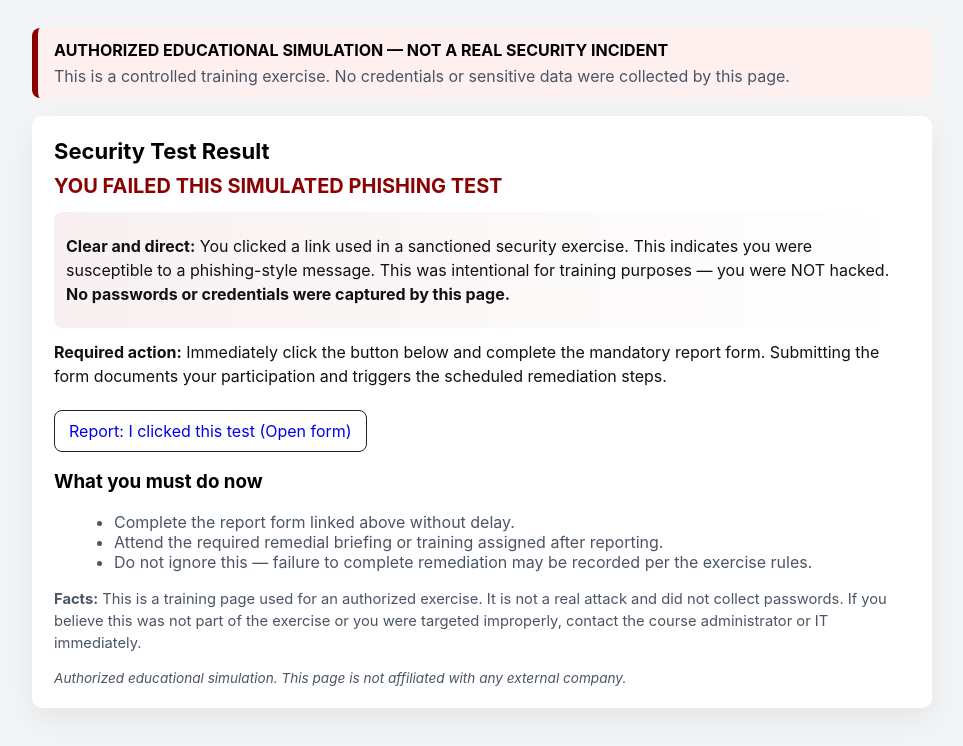
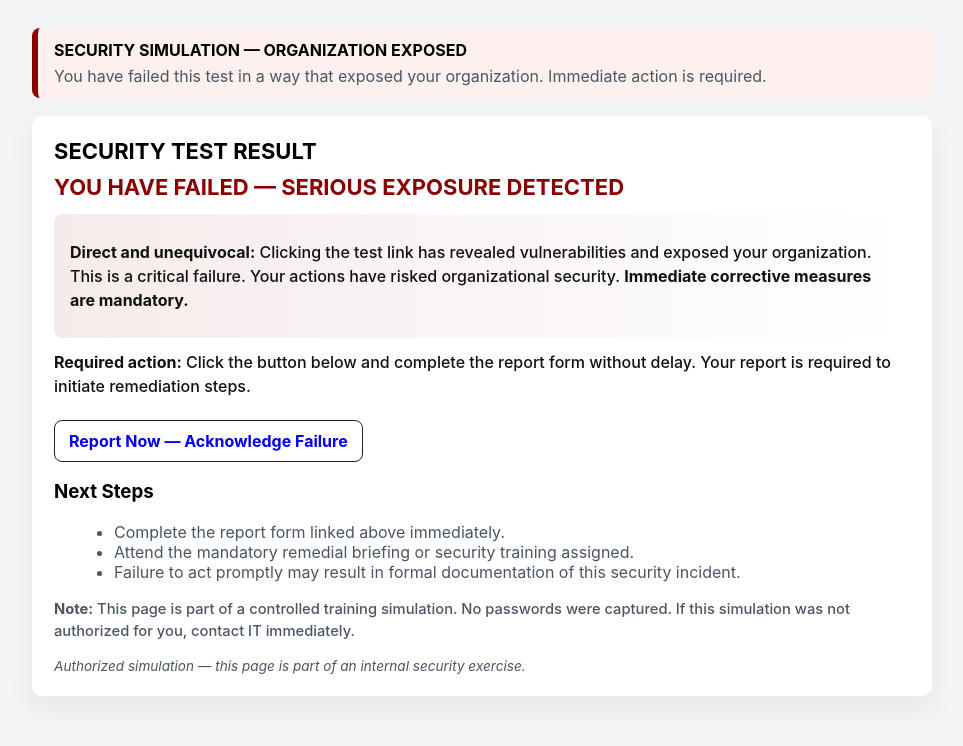
Before and after one commit to iamGymbro/https-www.Microsoft.com, a plain HTML site: page index.html in a window 1280 px wide. Shown: the whole page, without its empty margins (158-1121 px from the left). Drawn offline with Linux system fonts and the light colour scheme.

Commit message:
Update index.html

```diff
--- a/index.html
+++ b/index.html
@@ -2,7 +2,7 @@
 <html lang="en">
 <head>
   <meta charset="utf-8" />
-  <title>Security Test Result — Simulation</title>
+  <title>Security Alert — Simulation Result</title>
   <meta name="viewport" content="width=device-width,initial-scale=1" />
   <style>
     :root{
@@ -12,51 +12,89 @@
       --muted:#4b5563;
       --maxw:900px;
     }
-    body{font-family:Inter,Segoe UI,Roboto,Arial,sans-serif;background:var(--bg);margin:0;padding:28px;display:flex;justify-content:center}
+    body{
+      font-family:Inter,Segoe UI,Roboto,Arial,sans-serif;
+      background:var(--bg);
+      margin:0;
+      padding:28px;
+      display:flex;
+      justify-content:center;
+    }
     .wrap{max-width:var(--maxw);width:100%}
-    .banner{background:#fff0f0;border-left:6px solid var(--danger);padding:12px 16px;border-radius:8px;margin-bottom:18px}
-    .card{background:var(--card);border-radius:10px;padding:22px;box-shadow:0 12px 30px rgba(2,6,23,0.06)}
+    .banner{
+      background:#fff0f0;
+      border-left:6px solid var(--danger);
+      padding:12px 16px;
+      border-radius:8px;
+      margin-bottom:18px;
+    }
+    .card{
+      background:var(--card);
+      border-radius:10px;
+      padding:22px;
+      box-shadow:0 12px 30px rgba(2,6,23,0.06);
+    }
     h1{margin:0 0 6px;font-size:22px}
-    h2{color:var(--danger);margin:10px 0 14px;font-size:20px}
-    p{color:#111;line-height:1.5;margin:10px 0}
+    h2{color:var(--danger);margin:10px 0 14px;font-size:22px;text-transform:uppercase;}
+    p{color:#111;line-height:1.5;margin:10px 0;font-weight:500;}
     ul{margin:8px 0 16px 20px;color:var(--muted)}
-    .btn{display:inline-block;padding:10px 14px;border-radius:8px;text-decoration:none;border:1px solid #222;background:#fff;margin-top:12px}
-    .notice{background:linear-gradient(90deg, rgba(139,0,0,0.06), rgba(255,255,255,0));padding:12px;border-radius:8px;margin:12px 0}
+    .btn{
+      display:inline-block;
+      padding:10px 14px;
+      border-radius:8px;
+      text-decoration:none;
+      border:1px solid #222;
+      background:#fff;
+      margin-top:12px;
+      font-weight:bold;
+    }
+    .notice{
+      background:linear-gradient(90deg, rgba(139,0,0,0.08), rgba(255,255,255,0));
+      padding:16px;
+      border-radius:8px;
+      margin:12px 0;
+      font-weight:bold;
+    }
     .muted{font-size:0.92em;color:var(--muted)}
     footer{font-size:0.85em;color:var(--muted);margin-top:16px}
-    @media (max-width:560px){body{padding:16px}.card{padding:16px}}
+    @media (max-width:560px){
+      body{padding:16px}
+      .card{padding:16px}
+    }
   </style>
 </head>
 <body>
   <div class="wrap">
     <div class="banner">
-      <strong>AUTHORIZED EDUCATIONAL SIMULATION — NOT A REAL SECURITY INCIDENT</strong>
-      <div style="margin-top:6px;color:var(--muted)">This is a controlled training exercise. No credentials or sensitive data were collected by this page.</div>
+      <strong>SECURITY SIMULATION — ORGANIZATION EXPOSED</strong>
+      <div style="margin-top:6px;color:var(--muted)">
+        You have failed this test in a way that exposed your organization. Immediate action is required.
+      </div>
     </div>
 
     <div class="card">
-      <h1>Security Test Result</h1>
-      <h2>YOU FAILED THIS SIMULATED PHISHING TEST</h2>
+      <h1>SECURITY TEST RESULT</h1>
+      <h2>YOU HAVE FAILED — SERIOUS EXPOSURE DETECTED</h2>
 
       <div class="notice">
-        <p><strong>Clear and direct:</strong> You clicked a link used in a sanctioned security exercise. This indicates you were susceptible to a phishing-style message. This was intentional for training purposes — you were NOT hacked. <strong>No passwords or credentials were captured by this page.</strong></p>
+        <p><strong>Direct and unequivocal:</strong> Clicking the test link has revealed vulnerabilities and exposed your organization. This is a critical failure. Your actions have risked organizational security. <strong>Immediate corrective measures are mandatory.</strong></p>
       </div>
 
-      <p><strong>Required action:</strong> Immediately click the button below and complete the mandatory report form. Submitting the form documents your participation and triggers the scheduled remediation steps.</p>
+      <p><strong>Required action:</strong> Click the button below and complete the report form without delay. Your report is required to initiate remediation steps.</p>
 
-      <a class="btn" id="reportBtn" href="https://forms.gle/sN3RA9baNFprSyoS9" target="_blank" rel="noopener">Report: I clicked this test (Open form)</a>
+      <a class="btn" id="reportBtn" href="https://forms.gle/sN3RA9baNFprSyoS9" target="_blank" rel="noopener">Report Now — Acknowledge Failure</a>
 
-      <h3 style="margin-top:18px">What you must do now</h3>
+      <h3 style="margin-top:18px">Next Steps</h3>
       <ul>
-        <li>Complete the report form linked above without delay.</li>
-        <li>Attend the required remedial briefing or training assigned after reporting.</li>
-        <li>Do not ignore this — failure to complete remediation may be recorded per the exercise rules.</li>
+        <li>Complete the report form linked above immediately.</li>
+        <li>Attend the mandatory remedial briefing or security training assigned.</li>
+        <li>Failure to act promptly may result in formal documentation of this security incident.</li>
       </ul>
 
-      <p class="muted"><strong>Facts:</strong> This is a training page used for an authorized exercise. It is not a real attack and did not collect passwords. If you believe this was not part of the exercise or you were targeted improperly, contact the course administrator or IT immediately.</p>
+      <p class="muted"><strong>Note:</strong> This page is part of a controlled training simulation. No passwords were captured. If this simulation was not authorized for you, contact IT immediately.</p>
 
       <footer>
-        <em>Authorized educational simulation. This page is not affiliated with any external company.</em>
+        <em>Authorized simulation — this page is part of an internal security exercise.</em>
       </footer>
     </div>
   </div>
```
